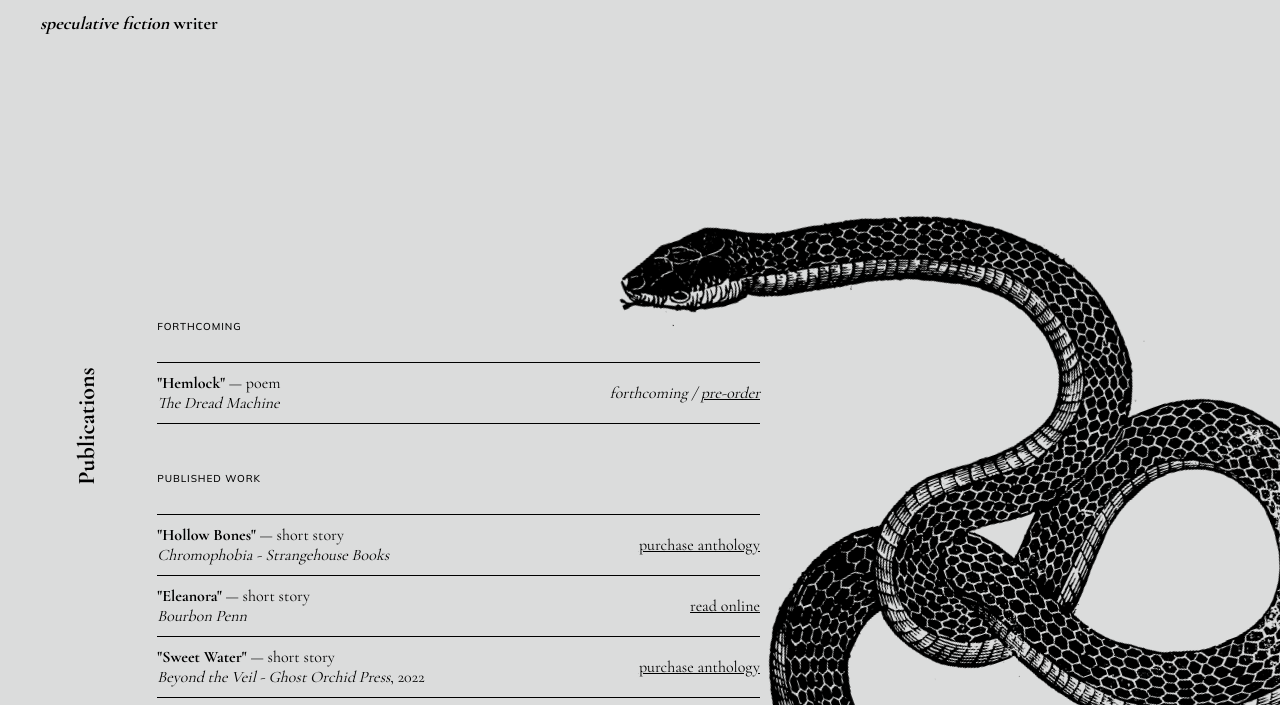
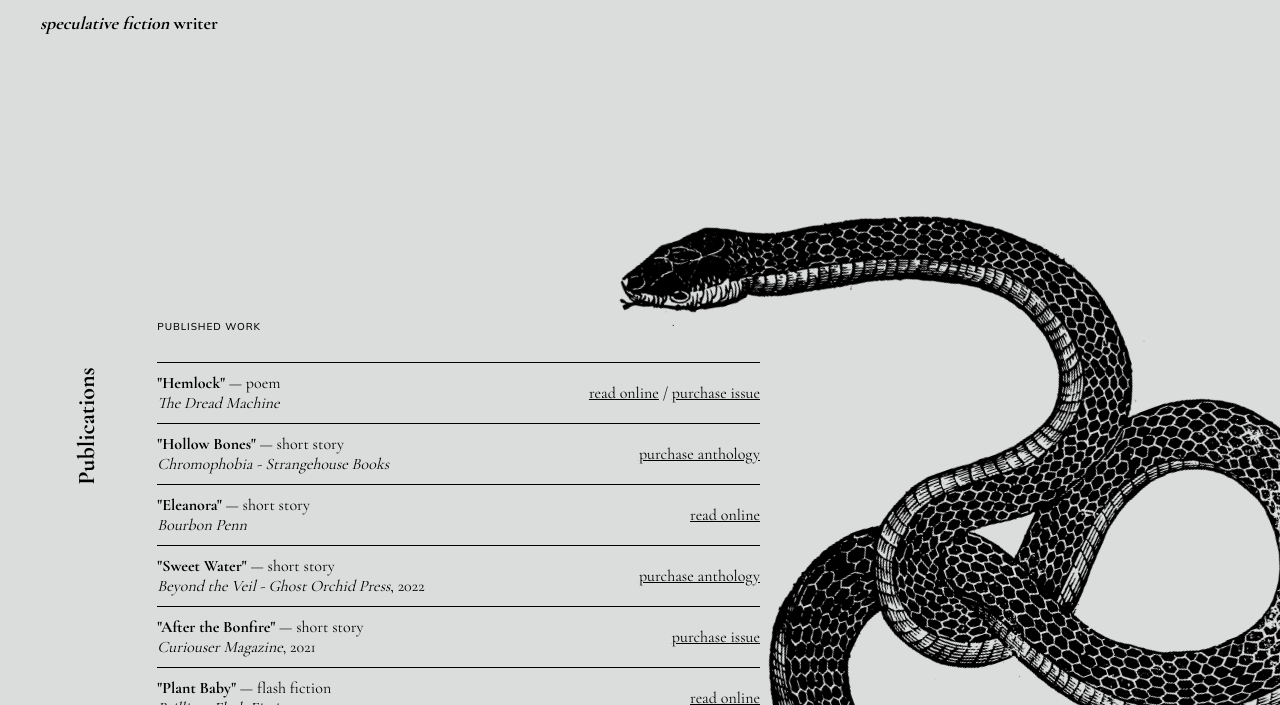
Before and after one commit to j3ssko/jesskoch-writing, a website: page express/index.html in a window 1280 px wide. Shown: the part 66-771 px from the top of the page. Drawn offline with nearby package versions, Linux system fonts and the light colour scheme.

Commit message:
updates sept

```diff
--- a/express/index.html
+++ b/express/index.html
@@ -35,17 +35,16 @@
                     </div>
                 </div>
                 <div class="pub-list">
-                    <h3 class="pub-list-header">Forthcoming</h3>
-                    <div class="publication-item lastborder">
+                    <h3 class="pub-list-header">Published Work</h3>
+                    <div class="publication-item">
                         <div class="pub-list-title">
                             <p><span class="bold">"Hemlock"</span> — poem</p>
                             <p><span class="italics">The Dread Machine</span></p>
                         </div>
                         <div>
-                            <span class="italics">forthcoming / <a target="_blank" href="https://www.thedreadmachine.com/product/issue-2-2/">pre-order</a></span>
+                            <a target="_blank" href="https://www.thedreadmachine.com/hemlock/">read online</a> / <a target="_blank" href="https://www.thedreadmachine.com/product/issue-2-2/">purchase issue</a>
                         </div>
                     </div>
-                    <h3 class="pub-list-header">Published Work</h3>
                     <div class="publication-item">
                         <div class="pub-list-title">
                             <p><span class="bold">"Hollow Bones"</span> — short story</p>
```
